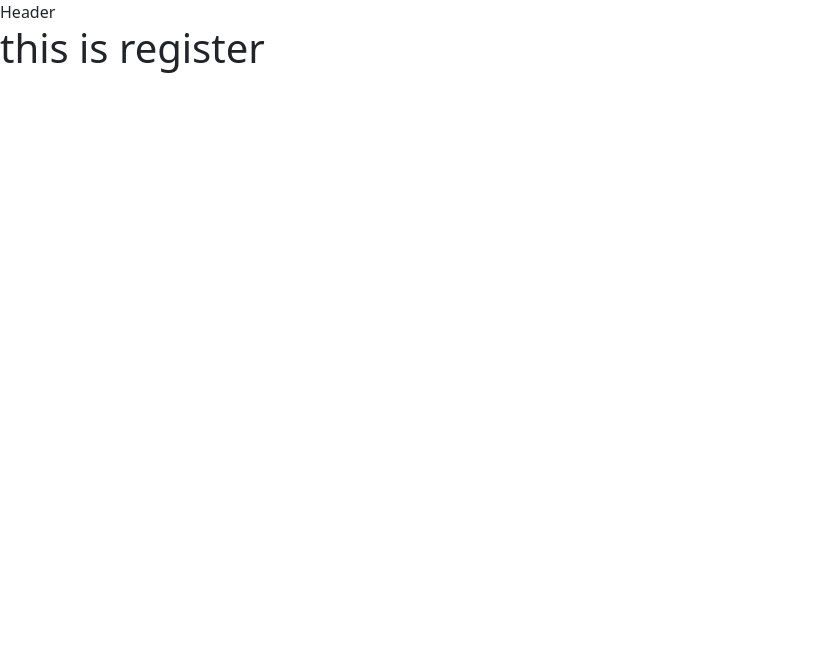
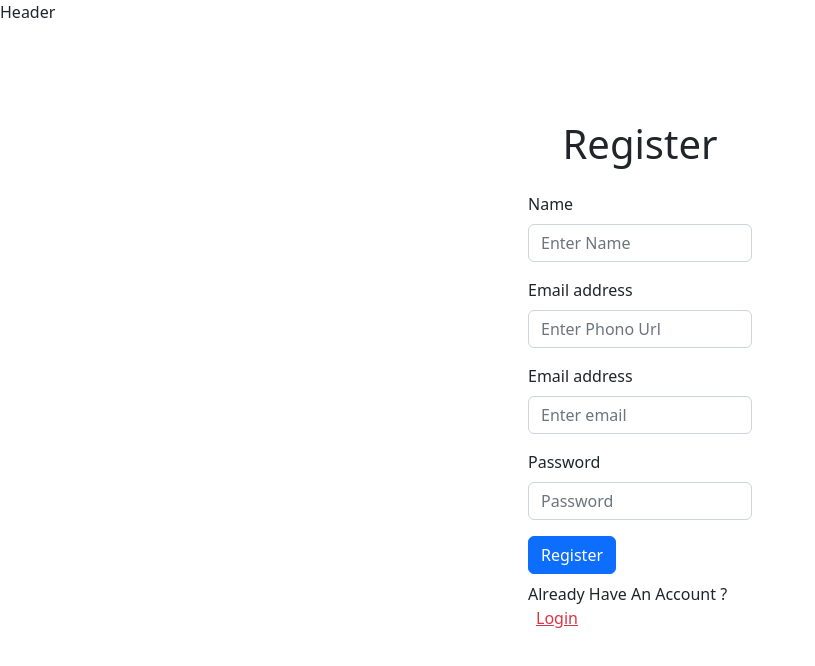
Before and after one commit to nhnishat/chef-hunter-client, a React (Vite) app: page /register in a window 1280 px wide. Shown: the top 666 px of the page, without its empty margins (0-815 px from the left). Built offline with nearby package versions, Linux system fonts and the light colour scheme.

Commit message:
regiser & show password

```diff
--- a/src/Pages/Log/LogIn.jsx
+++ b/src/Pages/Log/LogIn.jsx
@@ -1,10 +1,15 @@
-import React from 'react';
+import React, { useState } from 'react';
 import { Button, Container, Form } from 'react-bootstrap';
+import { Link } from 'react-router-dom';
 
 const LogIn = () => {
+	const [showPassword, setShowPassword] = useState(false);
+	const handleTogglePassword = () => {
+		setShowPassword((prevShowPassword) => !prevShowPassword);
+	};
 	return (
 		<Container className="w-25 mx-auto mt-5 p-5">
-			<h3 className="mb-4 text-center">Log in</h3>
+			<h1 className="mb-4 text-center">Log in</h1>
 			<Form>
 				<Form.Group className="mb-3" controlId="formBasicEmail">
 					<Form.Label>Email address</Form.Label>
@@ -19,16 +24,26 @@ const LogIn = () => {
 				<Form.Group className="mb-3" controlId="formBasicPassword">
 					<Form.Label>Password</Form.Label>
 					<Form.Control
-						type="password"
+						type={showPassword ? 'text' : 'password'}
 						name="password"
 						placeholder="Password"
 						required
 					/>
 				</Form.Group>
-				<Button variant="primary" type="submit">
+				<Link onClick={handleTogglePassword} className="my-2 text-black ">
+					{showPassword ? 'Hide' : 'Show'} password
+				</Link>
+				<br />
+				<Button variant="primary" type="submit" className="my-2">
 					Login
 				</Button>
 			</Form>
+			<p>
+				Dont’t Have An Account ?
+				<Link to="/register" className="text-danger ms-2">
+					Register
+				</Link>
+			</p>
 		</Container>
 	);
 };
--- a/src/Pages/Register/Register.jsx
+++ b/src/Pages/Register/Register.jsx
@@ -1,10 +1,60 @@
 import React from 'react';
+import { Button, Container, Form } from 'react-bootstrap';
+import { Link } from 'react-router-dom';
 
 const Register = () => {
 	return (
-		<div>
-			<h1>this is register</h1>
-		</div>
+		<Container className="w-25 mx-auto mt-5 p-5">
+			<h1 className="mb-4 text-center">Register</h1>
+			<Form>
+				<Form.Group className="mb-3" controlId="formBasicName">
+					<Form.Label>Name</Form.Label>
+					<Form.Control
+						type="text"
+						name="name"
+						placeholder="Enter Name"
+						required
+					/>
+				</Form.Group>
+				<Form.Group className="mb-3" controlId="formBasicPhoto">
+					<Form.Label>Email address</Form.Label>
+					<Form.Control
+						type="text"
+						name="phono Url"
+						placeholder="Enter Phono Url"
+						required
+					/>
+				</Form.Group>
+				<Form.Group className="mb-3" controlId="formBasicEmail">
+					<Form.Label>Email address</Form.Label>
+					<Form.Control
+						type="email"
+						name="email"
+						placeholder="Enter email"
+						required
+					/>
+				</Form.Group>
+
+				<Form.Group className="mb-3" controlId="formBasicPassword">
+					<Form.Label>Password</Form.Label>
+					<Form.Control
+						type="password"
+						name="password"
+						placeholder="Password"
+						required
+					/>
+				</Form.Group>
+				<Button variant="primary" type="submit" className="mb-2">
+					Register
+				</Button>
+				<p>
+					Already Have An Account ?
+					<Link to="/login" className="text-danger ms-2">
+						Login
+					</Link>
+				</p>
+			</Form>
+		</Container>
 	);
 };
 
```
